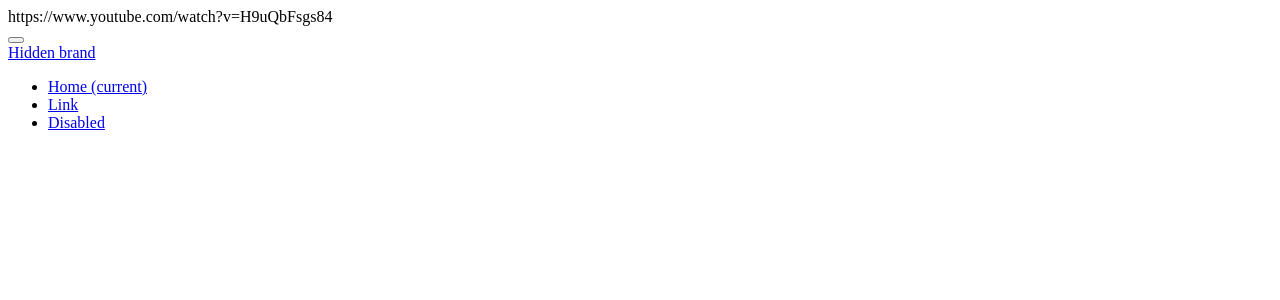
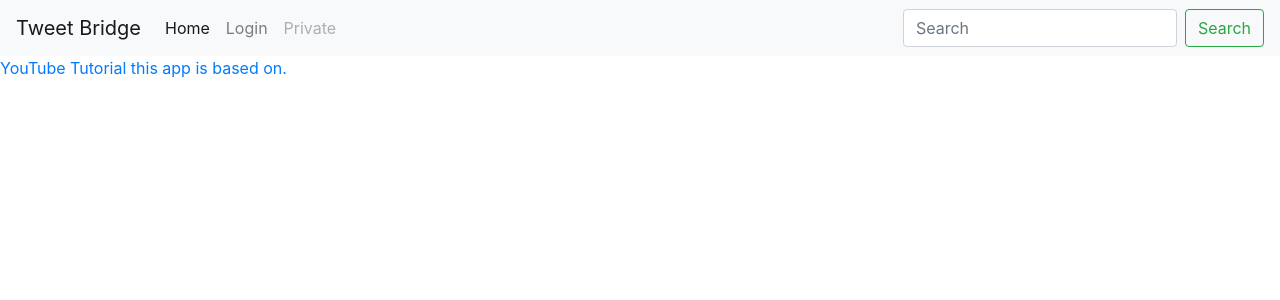
Before and after one commit to jazfunk/test-react-app, a React (Create React App) app: page / in a window 1280 px wide. Shown: the top 300 px of the page. Built offline with nearby package versions, Linux system fonts and the light colour scheme.

Commit message:
Experimenting with Bootstrap navbar classes

```diff
--- a/src/App.js
+++ b/src/App.js
@@ -1,13 +1,15 @@
 import React, { Component } from "react";
 import Routes from "./routes/Routes";
-import Navigation from "./Navigation";
+// import Navigation from "./Navigation";
+import NavigationTwo from "./NavigationTwo";
+import 'bootstrap/dist/css/bootstrap.min.css';
 
 class App extends Component {
   render() {
     return (
       <div>
+        <NavigationTwo />
         <Routes />
-        <Navigation />
       </div>
     );
   }
--- a/src/Navigation.js
+++ b/src/Navigation.js
@@ -4,21 +4,21 @@ class Navigation extends Component {
   render() {
     return (
       <div>
-        <nav class="navbar navbar-expand-lg navbar-light bg-light">
+        <nav class="navbar navbar-expand-md navbar-light bg-light">
           <button
             class="navbar-toggler"
             type="button"
             data-toggle="collapse"
-            data-target="#navbarTogglerDemo01"
-            aria-controls="navbarTogglerDemo01"
-            aria-expanded="false"
+            data-target="#navBarToggle"
+            aria-controls="navBarToggle"
+            // aria-expanded="false"
             aria-label="Toggle navigation"
           >
             <span class="navbar-toggler-icon"></span>
           </button>
-          <div class="collapse navbar-collapse" id="navbarTogglerDemo01">
+          <div class="collapse navbar-collapse" id="navBarToggle">
             <a class="navbar-brand" href="/">
-              Hidden brand
+              Tweet Bridge
             </a>
             <ul class="navbar-nav mr-auto mt-2 mt-lg-0">
               <li class="nav-item active">
@@ -28,12 +28,12 @@ class Navigation extends Component {
               </li>
               <li class="nav-item">
                 <a class="nav-link" href="/">
-                  Link
+                  Showcase
                 </a>
               </li>
               <li class="nav-item">
-                <a class="nav-link disabled" href="/">
-                  Disabled
+                <a class="nav-link" href="/">
+                  Random
                 </a>
               </li>
             </ul>
--- /dev/null
+++ b/src/NavigationTwo.js
@@ -0,0 +1,56 @@
+import React, { Component } from "react";
+
+class NavigationTwo extends Component {
+  render() {
+    return (
+      <nav class="navbar navbar-expand-lg navbar-light bg-light">
+        <a class="navbar-brand" href="#">
+          Tweet Bridge
+        </a>
+        <button
+          class="navbar-toggler"
+          type="button"
+          data-toggle="collapse"
+          data-target="#navbarTogglerDemo02"
+          aria-controls="navbarTogglerDemo02"
+          aria-expanded="false"
+          aria-label="Toggle navigation"
+        >
+          <span class="navbar-toggler-icon"></span>
+        </button>
+
+        <div class="collapse navbar-collapse" id="navbarTogglerDemo02">
+          <ul class="navbar-nav mr-auto mt-2 mt-lg-0">
+            <li class="nav-item active">
+              <a class="nav-link" href="/">
+                Home <span class="sr-only">(current)</span>
+              </a>
+            </li>
+            <li class="nav-item">
+              <a class="nav-link" href="/login">
+                Login
+              </a>
+            </li>
+            <li class="nav-item">
+              <a class="nav-link disabled" href="/private">
+                Private
+              </a>
+            </li>
+          </ul>
+          <form class="form-inline my-2 my-lg-0">
+            <input
+              class="form-control mr-sm-2"
+              type="search"
+              placeholder="Search"
+            />
+            <button class="btn btn-outline-success my-2 my-sm-0" type="submit">
+              Search
+            </button>
+          </form>
+        </div>
+      </nav>
+    );
+  }
+}
+
+export default NavigationTwo;
--- a/src/routes/Home.js
+++ b/src/routes/Home.js
@@ -2,7 +2,7 @@ import React from "react"
 
 const Home = () => {
   return (
-    <div>https://www.youtube.com/watch?v=H9uQbFsgs84</div>
+    <div><a href="https://www.youtube.com/watch?v=H9uQbFsgs84">YouTube Tutorial this app is based on.</a></div>
   )
 }
 
```
